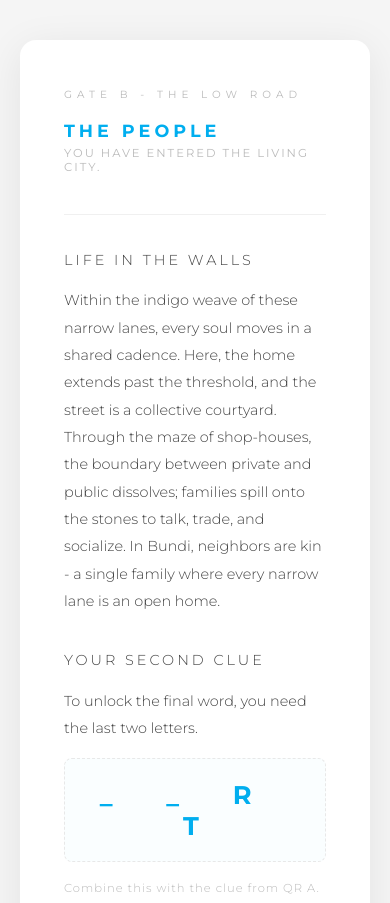
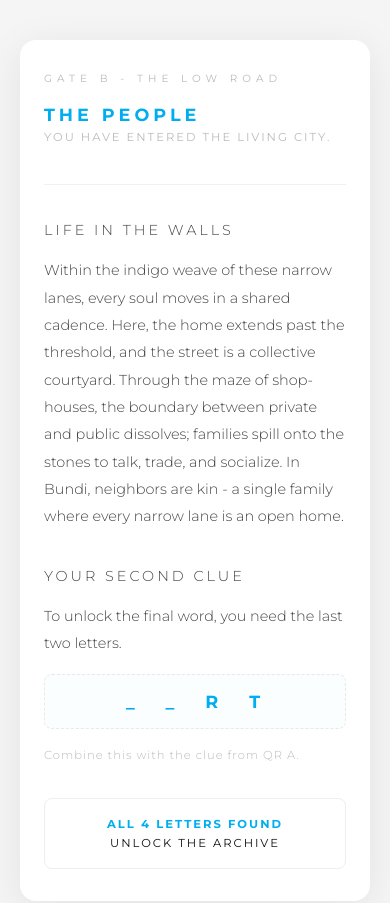
Before and after one commit to aarnaa05/Bundi-2, a plain HTML site: page index.html in a window 390 px wide. Shown: the top 903 px of the page. Drawn offline with Linux system fonts and the light colour scheme.

Commit message:
Fix clue box wrapping on mobile

```diff
--- a/css/style.css
+++ b/css/style.css
@@ -78,6 +78,7 @@
     font-size: 1.6rem;
     font-weight: 700;
     letter-spacing: 8px;
+    white-space: nowrap;
     color: #00AEEF;
     border: 1px dashed #e8e8e8;
     border-radius: 8px;
@@ -85,6 +86,23 @@
     margin: 16px 0;
     text-align: center;
     background: #fafeff;
+}
+
+/* ─── Mobile ────────────────────────────────────────── */
+@media (max-width: 480px) {
+    .card {
+        padding: 32px 24px;
+    }
+    .clue-box {
+        font-size: 1.1rem;
+        letter-spacing: 4px;
+        padding: 16px;
+    }
+    input {
+        font-size: 1.6rem;
+        width: 160px;
+        letter-spacing: 6px;
+    }
 }
 
 /* ─── Final link (gate-b index) ─────────────────────── */
```
